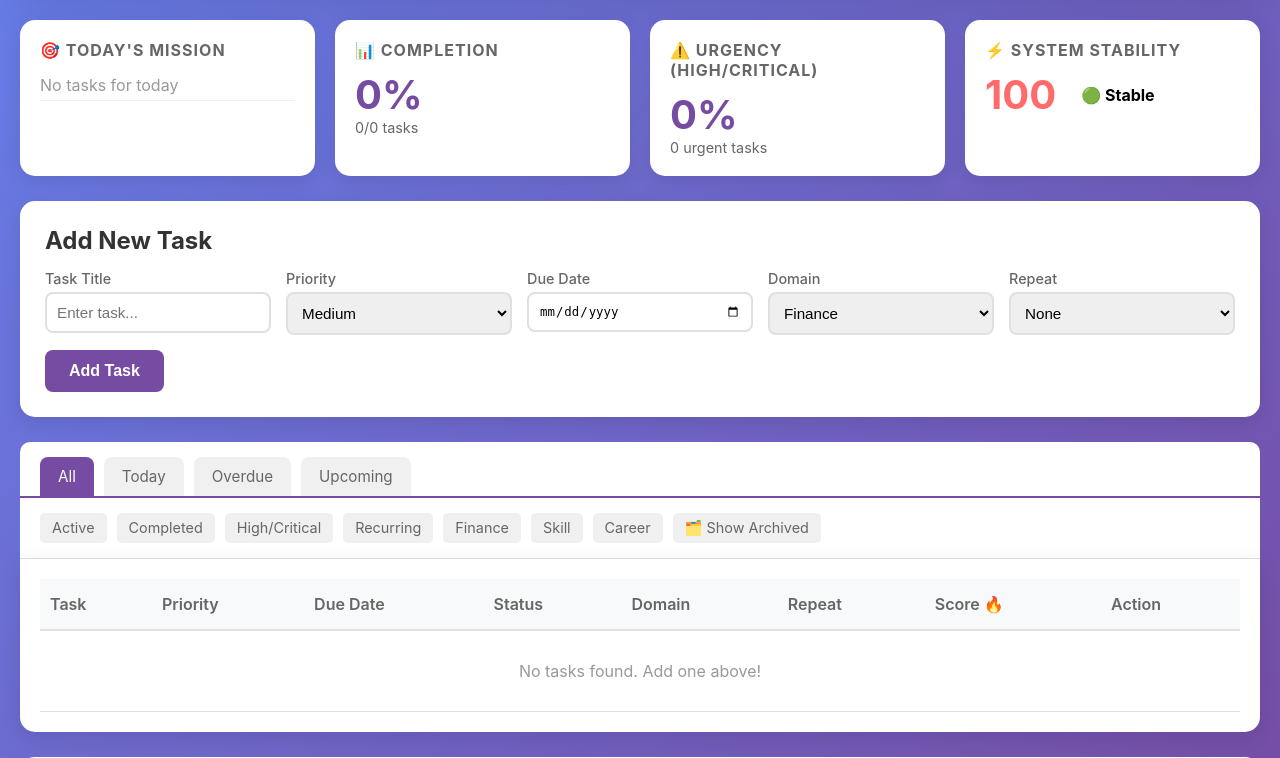
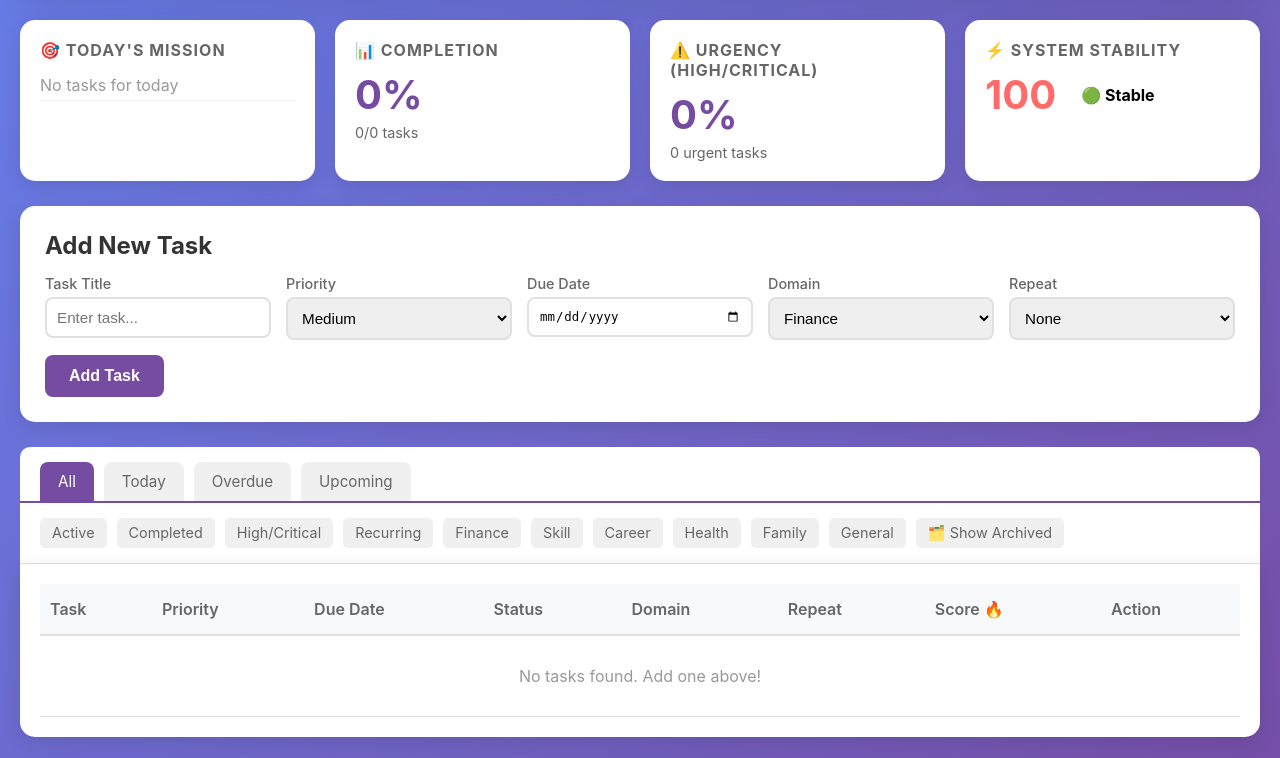
Before and after one commit to srwoytasik-alt/life-os, a Flask app: page /?filter=all in a window 1280 px wide. Shown: the part 106-864 px from the top of the page. Run offline with Flask 3, Linux system fonts and the light colour scheme.

Commit message:
Add Health and Family domains to dropdown and filters

```diff
--- a/templates/index.html
+++ b/templates/index.html
@@ -121,6 +121,12 @@
             font-size: 2.5em;
             font-weight: bold;
             color: #764ba2;
+        }
+
+        .stats-sub {
+            color: #666;
+            font-size: 0.9em;
+            margin-top: 5px;
         }
 
         .stability {
@@ -444,13 +450,13 @@
             <div class="card">
                 <h3>📊 Completion</h3>
                 <div class="percentage">{{ completion_percentage }}%</div>
-                <div style="color: #666; font-size: 0.9em;">{{ completed_tasks }}/{{ total_tasks }} tasks</div>
+                <div class="stats-sub">{{ completed_tasks }}/{{ total_tasks }} tasks</div>
             </div>
 
             <div class="card">
                 <h3>⚠️ Urgency (High/Critical)</h3>
                 <div class="percentage">{{ urgency_percentage }}%</div>
-                <div style="color: #666; font-size: 0.9em;">{{ critical_high }} urgent tasks</div>
+                <div class="stats-sub">{{ critical_high }} urgent tasks</div>
             </div>
 
             <div class="card">
@@ -499,6 +505,8 @@
                             <option value="Finance">Finance</option>
                             <option value="Skill">Skill</option>
                             <option value="Career">Career</option>
+                            <option value="Health">Health</option>
+                            <option value="Family">Family</option>
                             <option value="General">General</option>
                         </select>
                     </div>
@@ -536,6 +544,9 @@
             <a href="?filter=domain:Finance" class="filter-btn {% if current_filter == 'domain:Finance' %}active{% endif %}">Finance</a>
             <a href="?filter=domain:Skill" class="filter-btn {% if current_filter == 'domain:Skill' %}active{% endif %}">Skill</a>
             <a href="?filter=domain:Career" class="filter-btn {% if current_filter == 'domain:Career' %}active{% endif %}">Career</a>
+            <a href="?filter=domain:Health" class="filter-btn {% if current_filter == 'domain:Health' %}active{% endif %}">Health</a>
+            <a href="?filter=domain:Family" class="filter-btn {% if current_filter == 'domain:Family' %}active{% endif %}">Family</a>
+            <a href="?filter=domain:General" class="filter-btn {% if current_filter == 'domain:General' %}active{% endif %}">General</a>
             <a href="?archived=true" class="filter-btn {% if show_archived %}active{% endif %}">🗂️ Show Archived</a>
         </div>
 
```
